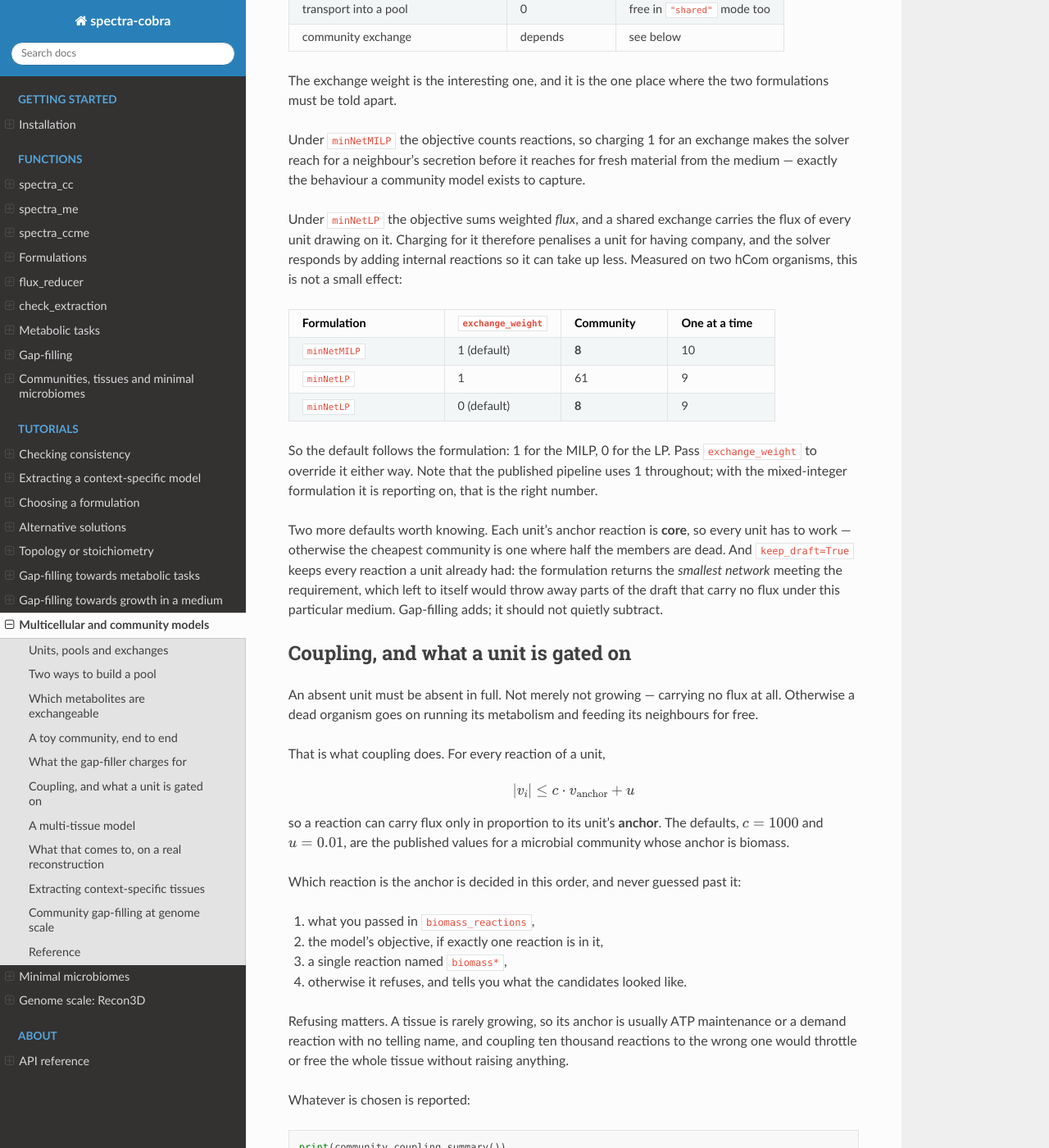
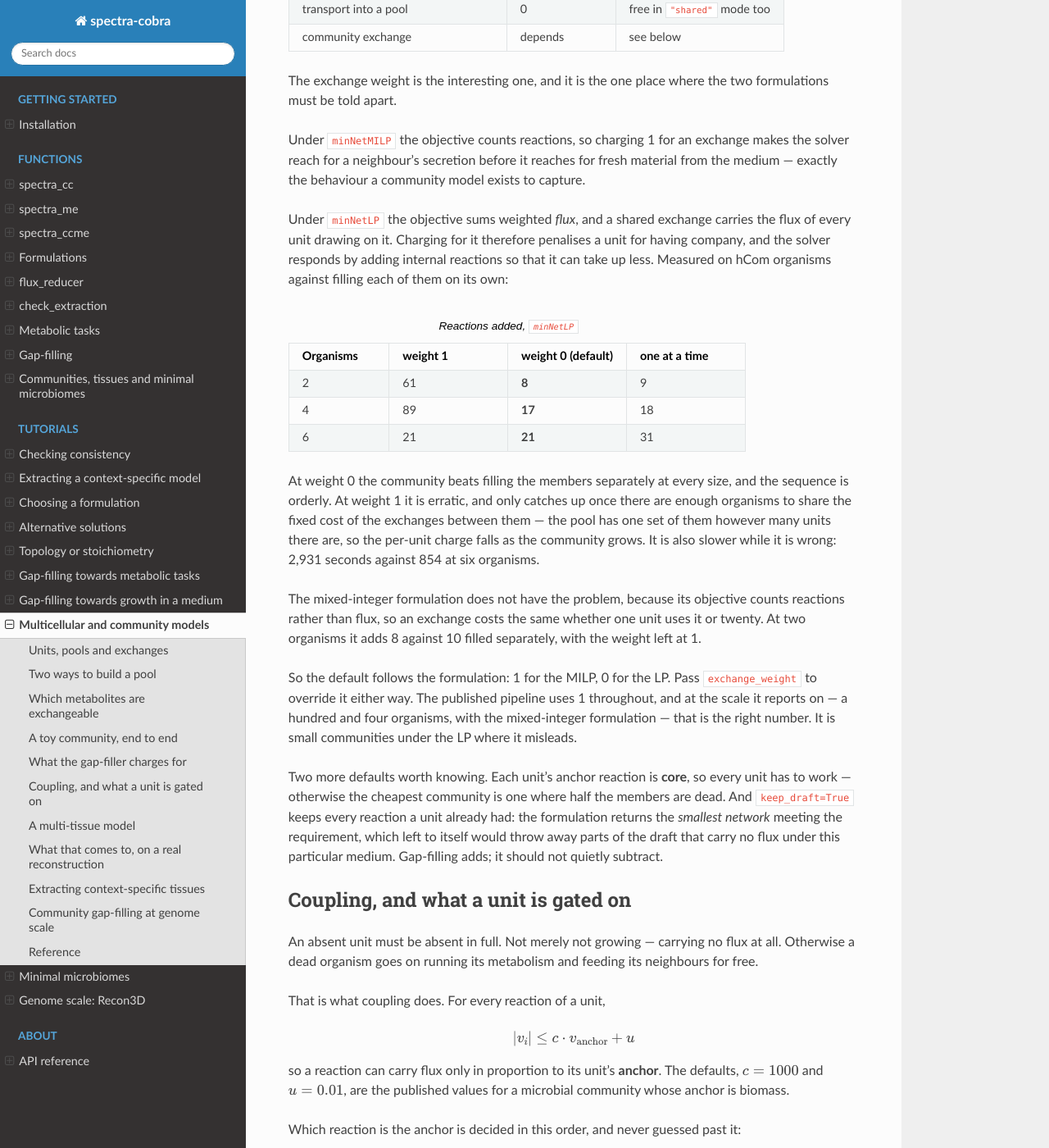
Before and after one commit to bisect-group/spectra-cobra, a Sphinx documentation site: the page built from docs/tutorials/multicellular.rst, in a window 1280 px wide and 1400 px high, scrolled down 4279 px. Shown: the whole window at 82% size. Built offline with Sphinx 7.4.7 and the Read the Docs theme 3.1.0, drawn with Linux system fonts in a browser that asks for light colours.

Commit message:
docs: the exchange weight measured across community sizes, not at one
The earlier note justified the formulation-dependent default on a single
pair of organisms, and that was too thin. Across two, four and six hCom
organisms, minNetLP adds 61/89/21 reactions at weight 1 and 8/17/21 at
weight 0, against 9/18/31 for filling each organism on its own.

So weight 0 wins at every size and weight 1 only catches up once the
community is large enough to share the fixed cost of the exchanges --
there is one set of them per pool however many units there are. That
also corrects the earlier claim that the inversion was about the
formulation rather than the size: it is both, and the published value of
1 is right at the scale the paper reports on.

Co-Authored-By: Claude Opus 5 (1M context) <noreply@anthropic.com>

```diff
--- a/docs/tutorials/multicellular.rst
+++ b/docs/tutorials/multicellular.rst
@@ -313,34 +313,47 @@ community model exists to capture.
 Under ``minNetLP`` the objective sums weighted *flux*, and a shared
 exchange carries the flux of every unit drawing on it. Charging for it
 therefore penalises a unit for having company, and the solver responds by
-adding internal reactions so it can take up less. Measured on two hCom
-organisms, this is not a small effect:
+adding internal reactions so that it can take up less. Measured on hCom
+organisms against filling each of them on its own:
 
-.. list-table::
+.. list-table:: Reactions added, ``minNetLP``
    :header-rows: 1
-   :widths: 32 24 22 22
+   :widths: 22 26 26 26
 
-   * - Formulation
-     - ``exchange_weight``
-     - Community
-     - One at a time
-   * - ``minNetMILP``
-     - 1 (default)
-     - **8**
-     - 10
-   * - ``minNetLP``
-     - 1
+   * - Organisms
+     - weight 1
+     - weight 0 (default)
+     - one at a time
+   * - 2
      - 61
-     - 9
-   * - ``minNetLP``
-     - 0 (default)
      - **8**
      - 9
+   * - 4
+     - 89
+     - **17**
+     - 18
+   * - 6
+     - 21
+     - **21**
+     - 31
+
+At weight 0 the community beats filling the members separately at every
+size, and the sequence is orderly. At weight 1 it is erratic, and only
+catches up once there are enough organisms to share the fixed cost of the
+exchanges between them — the pool has one set of them however many units
+there are, so the per-unit charge falls as the community grows. It is also
+slower while it is wrong: 2,931 seconds against 854 at six organisms.
+
+The mixed-integer formulation does not have the problem, because its
+objective counts reactions rather than flux, so an exchange costs the same
+whether one unit uses it or twenty. At two organisms it adds 8 against 10
+filled separately, with the weight left at 1.
 
 So the default follows the formulation: 1 for the MILP, 0 for the LP. Pass
-``exchange_weight`` to override it either way. Note that the published
-pipeline uses 1 throughout; with the mixed-integer formulation it is
-reporting on, that is the right number.
+``exchange_weight`` to override it either way. The published pipeline uses
+1 throughout, and at the scale it reports on — a hundred and four
+organisms, with the mixed-integer formulation — that is the right number.
+It is small communities under the LP where it misleads.
 
 Two more defaults worth knowing. Each unit's anchor reaction is **core**, so
 every unit has to work — otherwise the cheapest community is one where half
```
Also changed, not shown: 1 other file.
